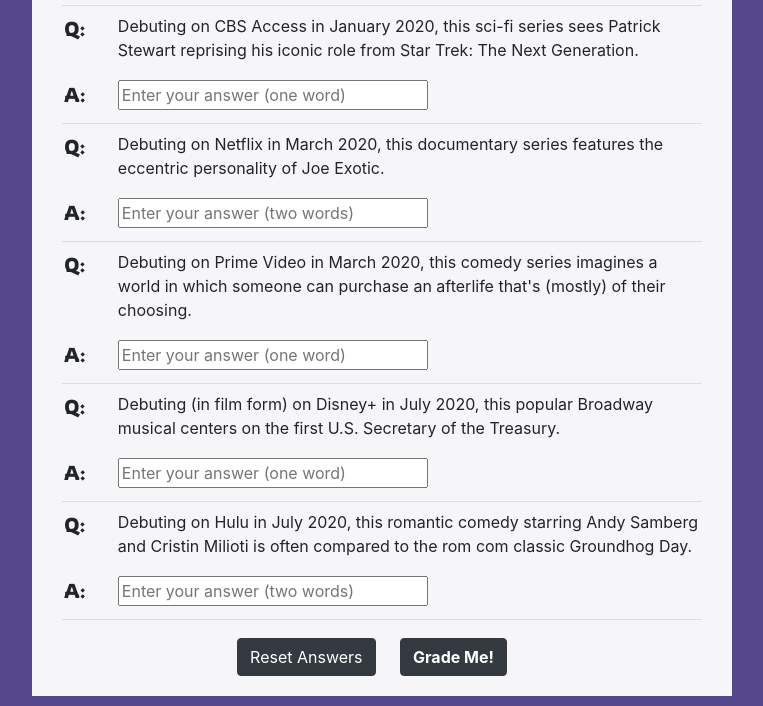
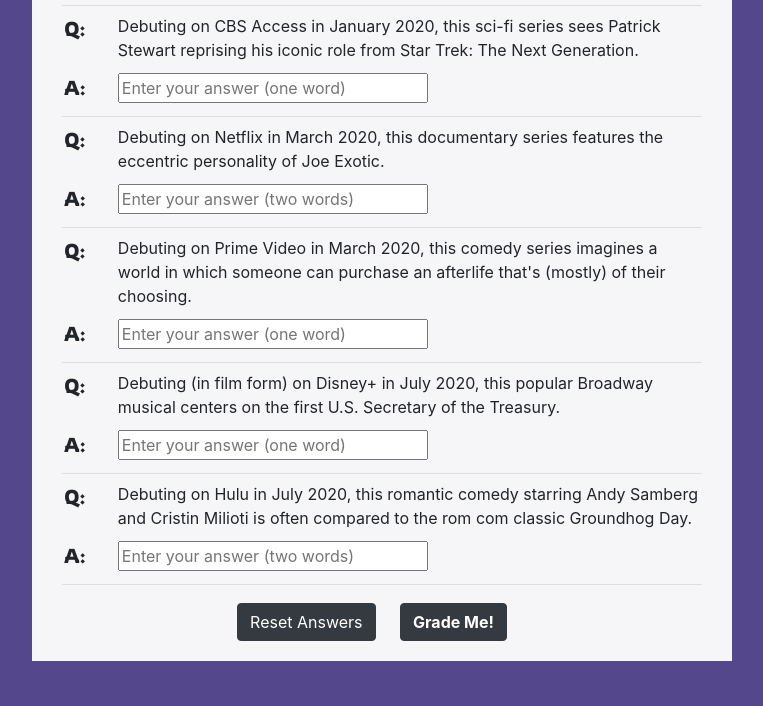
Before and after one commit to kellystrauch/quiz, a plain HTML site: page index.html in a window 1280 px wide. Shown: the part 94-800 px from the top of the page, without its empty margins (258-1021 px from the left). Drawn offline with nearby package versions, Linux system fonts and the light colour scheme.

Commit message:
Tiny margin tweak

```diff
--- a/stylesheet.css
+++ b/stylesheet.css
@@ -31,7 +31,7 @@ button{
 	margin-top: 10px;
 }
 .answer-row{
-	margin-top: 10px;
+	margin-top: 3px;
 }
 input.incorrect{
 	margin-top: 1px;
```
